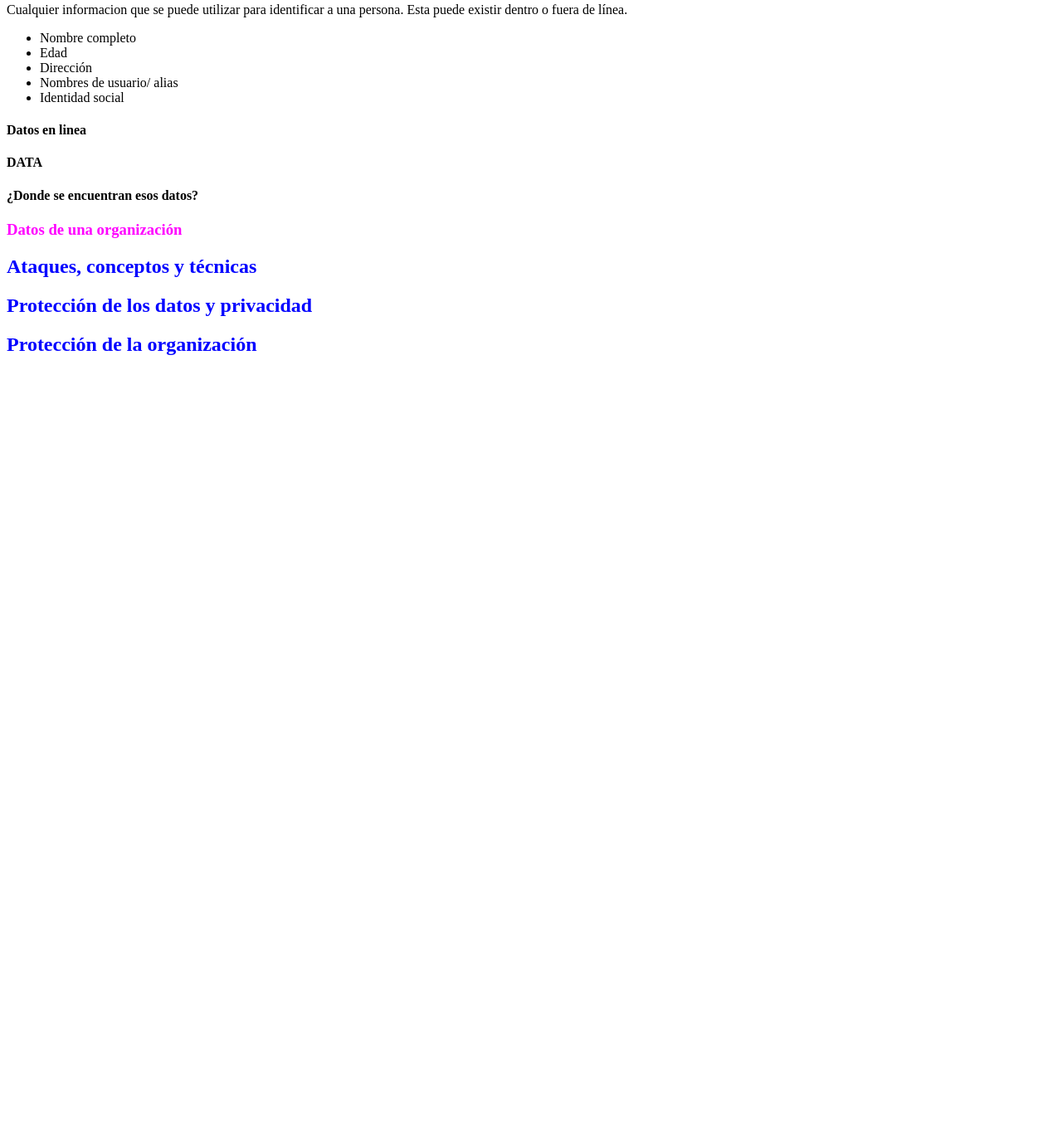
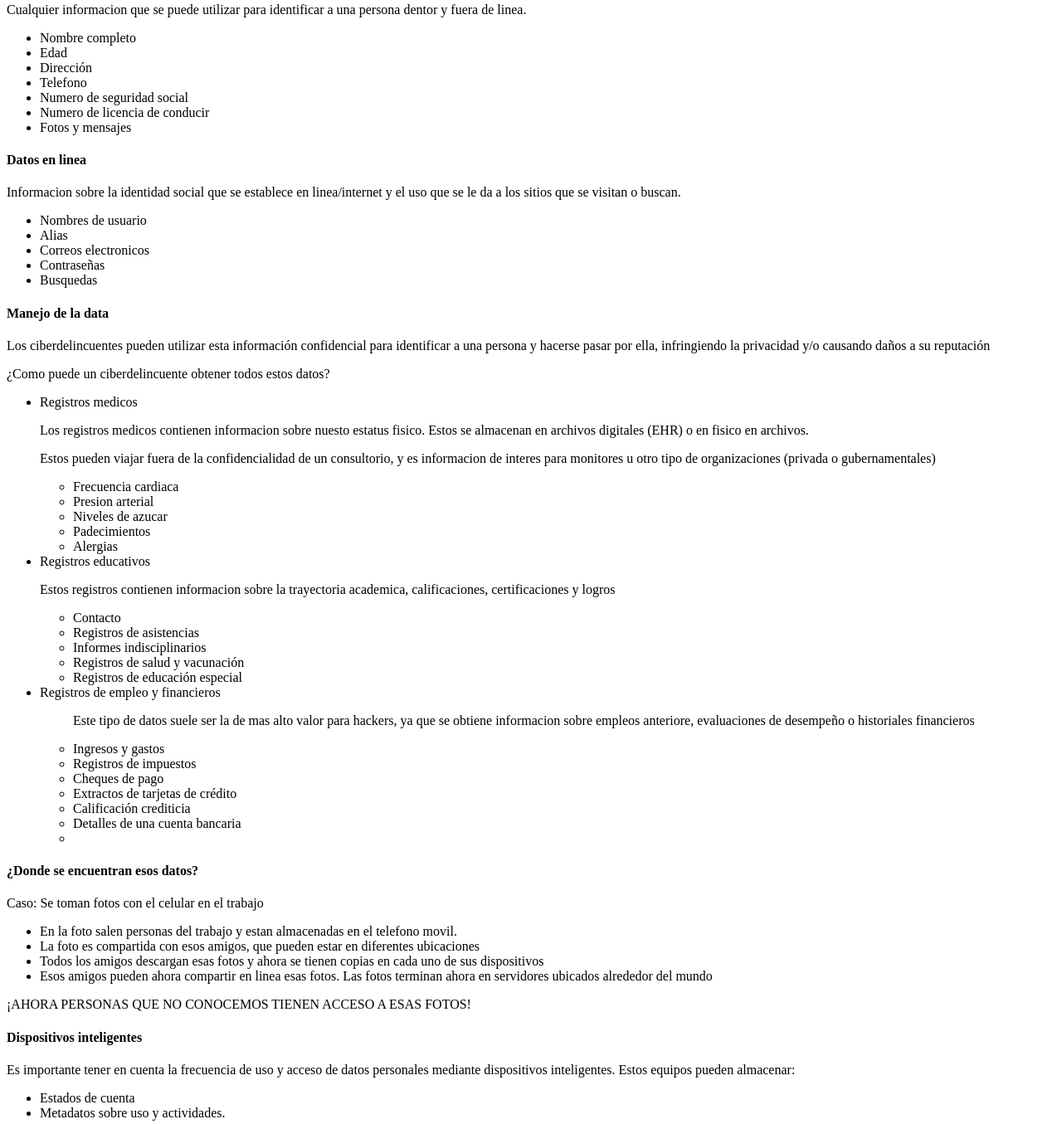
Before and after one commit to SergioPalapa2/cybersecurity_pages, a plain HTML site: page index.html in a window 1280 px wide. Shown: the part 610-1965 px from the top of the page at 83% size. Before the commit the page ends 1059 px from the top, so only its background shows below. Drawn offline with Linux system fonts and the light colour scheme.

Commit message:
DATA complemento

```diff
--- a/index.html
+++ b/index.html
@@ -47,20 +47,89 @@
                             </ul>
                         </p>
                         <h4>Datos personales</h4>
-                        <p>
-                            Cualquier informacion que se puede utilizar para identificar a una persona. Esta puede existir dentro o fuera de línea.
+                            <p>Cualquier informacion que se puede utilizar para identificar a una persona dentor y fuera de linea.</p>
+
+                                <ul>
+                                    <li>Nombre completo</li>
+                                    <li>Edad</li>
+                                    <li>Dirección</li>
+                                    <li>Telefono</li>
+                                    <li>Numero de seguridad social</li>
+                                    <li>Numero de licencia de conducir</li>
+                                    <li>Fotos y mensajes</li>
+                                </ul>
+
+                        <h4>Datos en linea</h4>
+                            <p>
+                                Informacion sobre la identidad social que se establece en linea/internet y el uso que se le da a los sitios que se visitan o buscan.
+                            </p>
                             <ul>
-                                <li>Nombre completo</li>
-                                <li>Edad</li>
-                                <li>Dirección</li>
-                                <li>Nombres de usuario/ alias</li>
-                                <li>Identidad social</li>
+                                <li>Nombres de usuario</li>
+                                <li>Alias</li>
+                                <li>Correos electronicos</li>
+                                <li>Contraseñas</li>
+                                <li>Busquedas</li>
                             </ul>
-                        </p>
-                        <h4>Datos en linea</h4>
-                        <h4>DATA</h4>
+
+                        <h4>Manejo de la data</h4>
+                            <p>Los ciberdelincuentes pueden utilizar esta información confidencial para identificar a una persona y hacerse pasar por ella, infringiendo la privacidad y/o causando daños a su reputación</p>
+                            <p>¿Como puede un ciberdelincuente obtener todos estos datos?</p>
+                            <ul>
+                                <li>Registros medicos
+                                    <p>Los registros medicos contienen informacion sobre nuesto estatus fisico. Estos se almacenan en archivos digitales (EHR) o en fisico en archivos.</p>
+                                    <p>Estos pueden viajar fuera de la confidencialidad de un consultorio, y es informacion de interes para monitores u otro tipo de organizaciones (privada o gubernamentales)</p>
+                                    <ul>
+                                        <li>Frecuencia cardiaca</li>
+                                        <li>Presion arterial</li>
+                                        <li>Niveles de azucar</li>
+                                        <li>Padecimientos</li>
+                                        <li>Alergias</li>
+
+                                    </ul>
+                                </li>
+                                <li>Registros educativos
+                                    <p>Estos registros contienen informacion sobre la trayectoria academica, calificaciones, certificaciones y logros</p>
+                                    <ul>
+                                        <li>Contacto</li>
+                                        <li>Registros de asistencias</li>
+                                        <li>Informes indisciplinarios</li>
+                                        <li>Registros de salud y vacunación</li>
+                                        <li>Registros de educación especial</li>
+                                    </ul>
+                                </li>
+                                <li>Registros de empleo y financieros
+                                    <ul>
+                                        <p>Este tipo de datos suele ser la de mas alto valor para hackers, ya que se obtiene informacion sobre empleos anteriore, evaluaciones de desempeño o historiales financieros</p>
+                                        <li>Ingresos y gastos</li>
+                                        <li>Registros de impuestos</li>
+                                        <li>Cheques de pago</li>
+                                        <li>Extractos de tarjetas de crédito</li>
+                                        <li>Calificación crediticia</li>
+                                        <li>Detalles de una cuenta bancaria</li>
+                                        <li></li>
+
+                                    </ul>
+                                </li>
+                            </ul>
+
                         <h4>¿Donde se encuentran esos datos?</h4>
-                        <h4></h4>
+                            <p>Caso: Se toman fotos con el celular en el trabajo</p>
+                            <ul>
+                                <li>En la foto salen personas del trabajo y estan almacenadas en el telefono movil.</li>
+                                <li>La foto es compartida con esos amigos, que pueden estar en diferentes ubicaciones</li>
+                                <li>Todos los amigos descargan esas fotos y ahora se tienen copias en cada uno de sus dispositivos</li>
+                                <li>Esos amigos pueden ahora compartir en linea esas fotos. Las fotos terminan ahora en servidores ubicados alrededor del mundo</li>
+                            </ul>
+                            <p>¡AHORA PERSONAS QUE NO CONOCEMOS TIENEN ACCESO A ESAS FOTOS!</p>
+                        <h4>Dispositivos inteligentes</h4>
+                            <p>
+                                Es importante tener en cuenta la frecuencia de uso y acceso de datos personales mediante dispositivos inteligentes. Estos equipos pueden almacenar:
+                                <ul>
+                                    <li>Estados de cuenta</li>
+                                    <li>Metadatos sobre uso y actividades.</li>
+
+                                </ul>
+                            </p>
                         <h4></h4>
                         <h4></h4>
 
```
